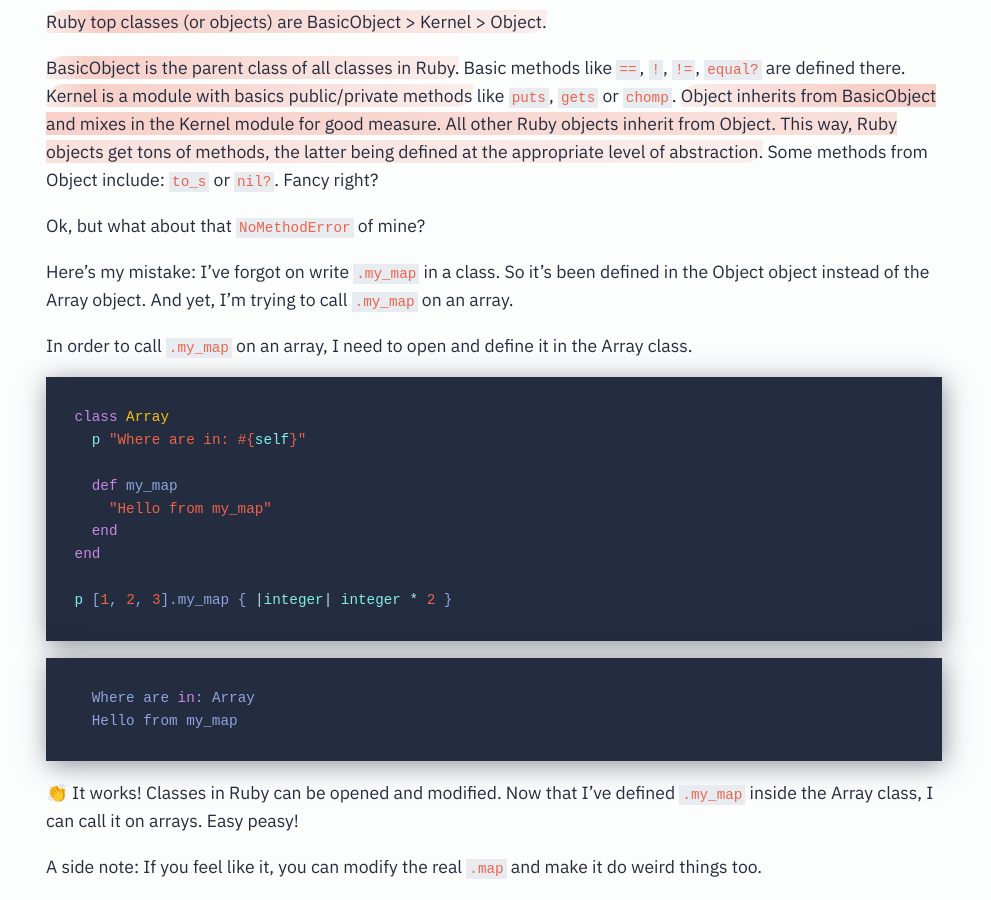
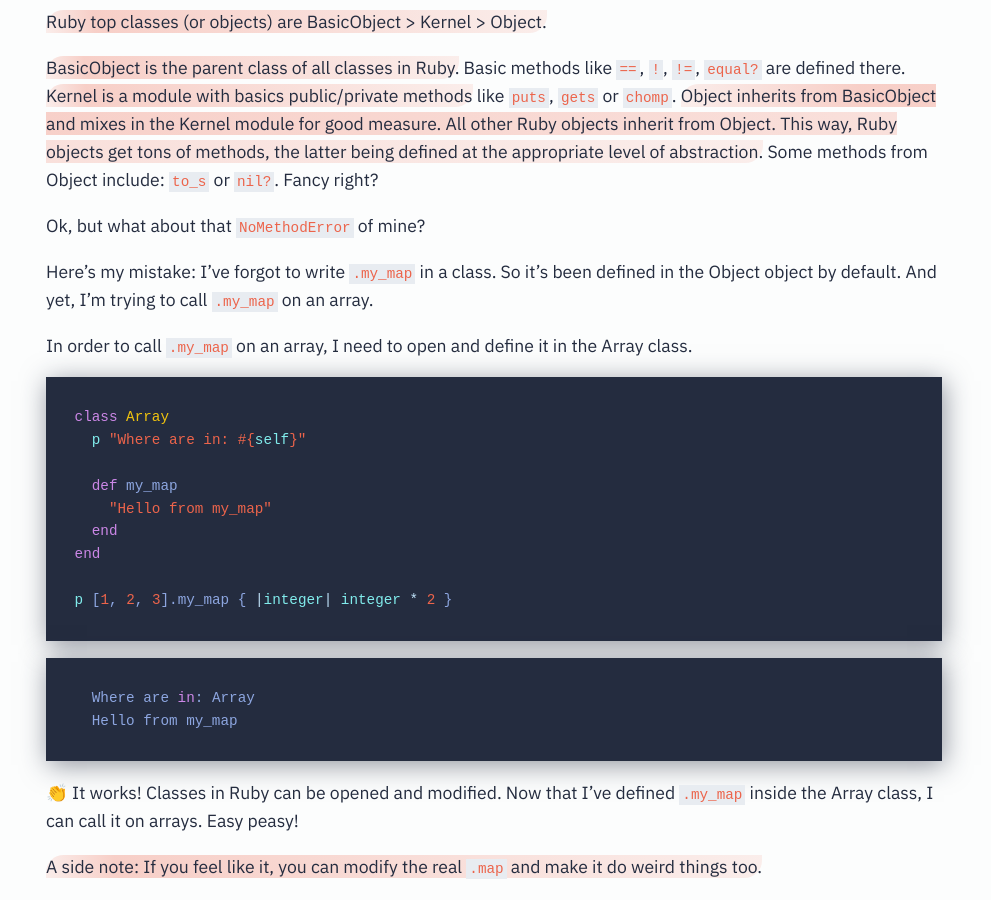
Before and after one commit to merciremi/remicodes, a Jekyll site: the page built from _posts/2019-03-17-a-stroll-in-scopes-with-self-how-to-know-where-the-hell-you-are.md, in a window 1280 px wide and 900 px high, scrolled down 1914 px. Shown: the whole window, without its empty margins (146-1137 px from the left). Built offline with Jekyll 4.4.1, drawn with Linux system fonts in a browser that asks for light colours; some web fonts are replaced.

Commit message:
Update self post

```diff
--- a/_posts/2019-03-17-a-stroll-in-scopes-with-self-how-to-know-where-the-hell-you-are.md
+++ b/_posts/2019-03-17-a-stroll-in-scopes-with-self-how-to-know-where-the-hell-you-are.md
@@ -78,7 +78,7 @@
 
 Ok, but what about that `NoMethodError` of mine?
 
-Here's my mistake: I've forgot on write `.my_map` in a class. So it's been defined in the Object object instead of the Array object. And yet, I'm trying to call `.my_map` on an array.
+Here's my mistake: I've forgot to write `.my_map` in a class. So it's been defined in the Object object by default. And yet, I'm trying to call `.my_map` on an array.
 
 In order to call `.my_map` on an array, I need to open and define it in the Array class.
 
@@ -101,7 +101,7 @@
 
 👏 It works! Classes in Ruby can be opened and modified. Now that I've defined `.my_map` inside the Array class, I can call it on arrays. Easy peasy!
 
-A side note: If you feel like it, you can modify the real `.map` and make it do weird things too.
+<span class="highlight">A side note: If you feel like it, you can modify the real `.map` and make it do weird things too.</span>
 
 Alright, now I want to pass the `{ |integer| integer * 2 }` block to `.my_map`. I know I should loop through the array and yield the block at some point. But since I'm not passing the array as an argument, where am I to call `.each` on it?
 
```
